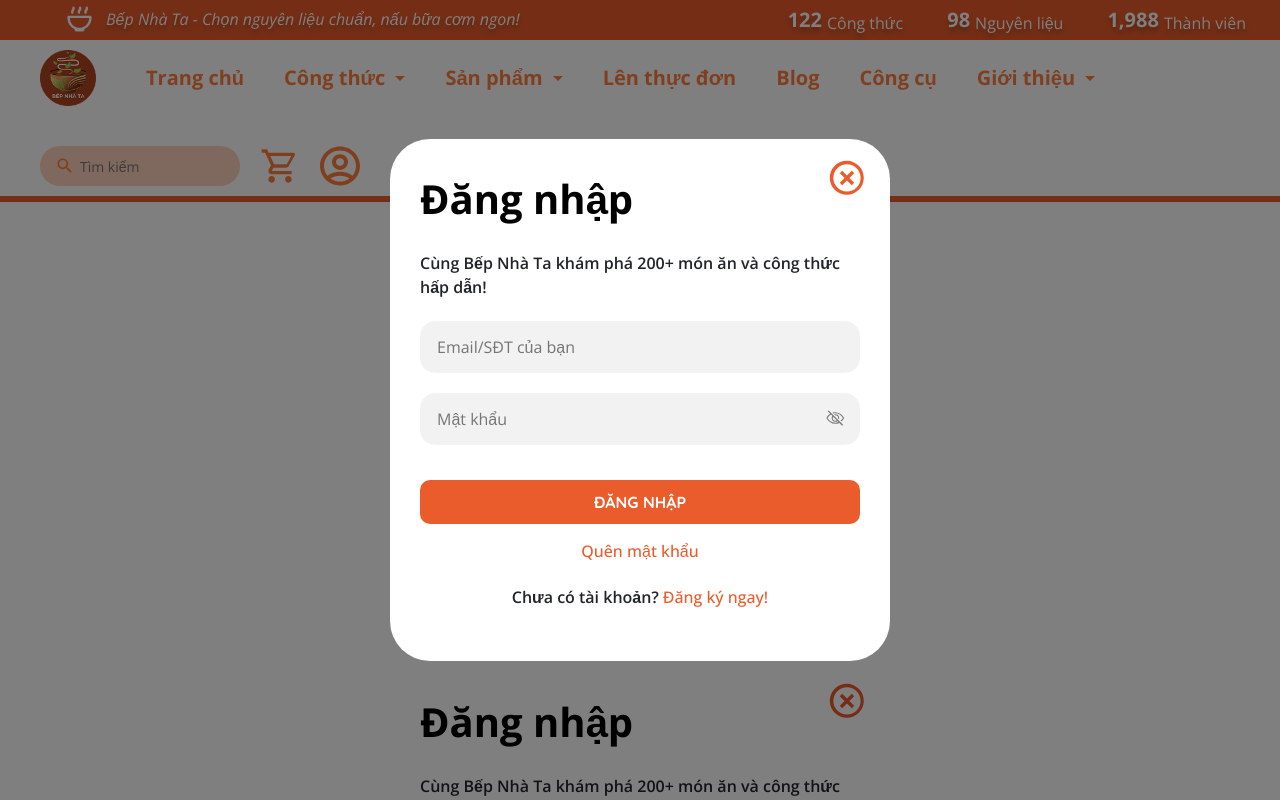
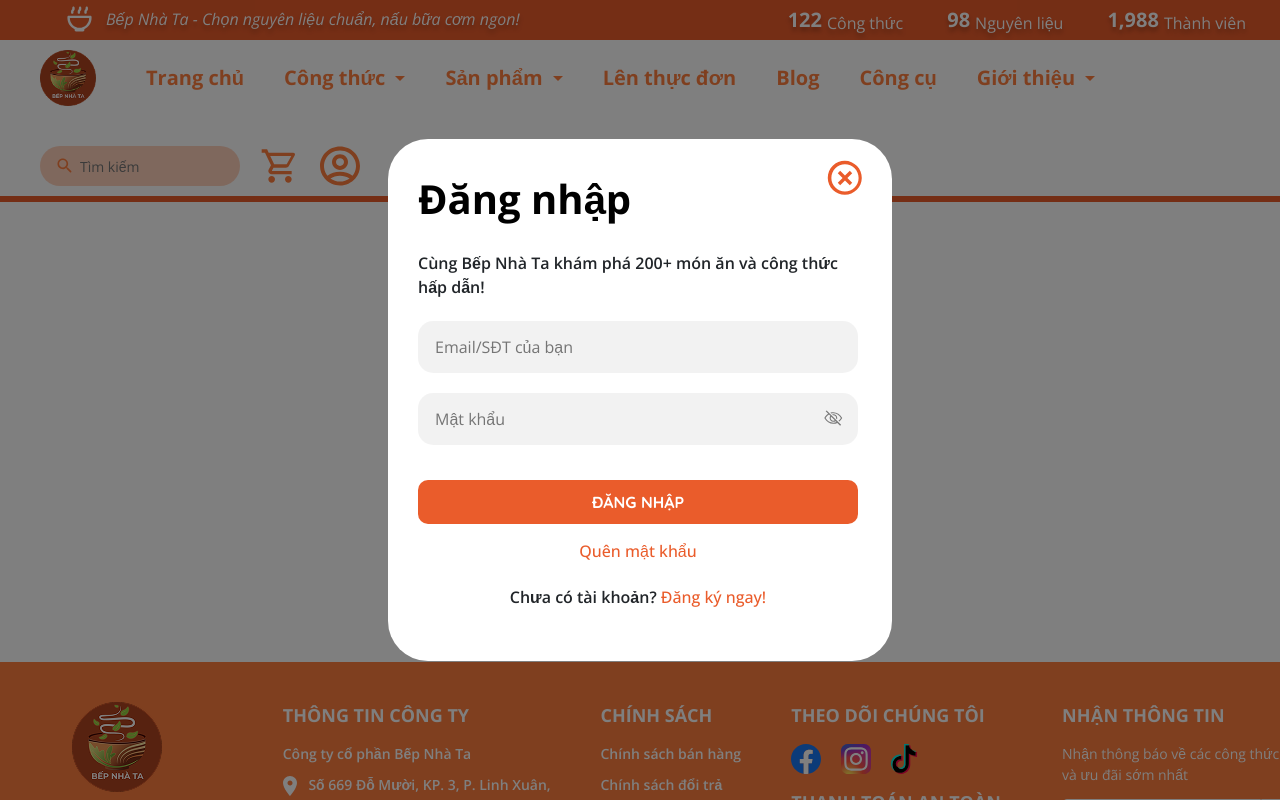
Before and after one commit to kiendc281/WebDev_BepNhaTa, an Angular app in the folder my-app/: page /dang-nhap in a window 1280 px wide. Both pictures are taken after a click on the picture 340 px from the left and 166 px from the top of the page. Shown: the top 800 px of the page. Built offline with nearby package versions, Linux system fonts and the light colour scheme.

Commit message:
done sign in sign up without get data

```diff
--- a/my-app/src/app/app.component.html
+++ b/my-app/src/app/app.component.html
@@ -9,6 +9,6 @@
 <!-- <app-bmibmr></app-bmibmr> -->
 <!-- <app-lien-he></app-lien-he> -->
 <!-- <app-dang-ky></app-dang-ky> -->
-<app-dang-nhap></app-dang-nhap>
+<!-- <app-dang-nhap></app-dang-nhap> -->
 
 <app-footer></app-footer>
--- a/my-app/src/app/dang-ky/dang-ky.component.css
+++ b/my-app/src/app/dang-ky/dang-ky.component.css
@@ -1,9 +1,7 @@
 .container {
   max-width: 500px;
-  margin: 40px auto;
   padding: 30px;
   border-radius: 20px;
-  box-shadow: 0 0 20px rgba(0, 0, 0, 0.1);
   position: relative;
 }
 
--- a/my-app/src/app/dang-ky/dang-ky.component.html
+++ b/my-app/src/app/dang-ky/dang-ky.component.html
@@ -1,5 +1,5 @@
 <div class="container">
-  <button class="close-button">
+  <button class="close-button" (click)="onClose()">
     <img src="../../assets/sign in up/zondicons-close-outline.svg" alt="" />
   </button>
   <div class="title">Đăng ký</div>
@@ -127,7 +127,7 @@
   <div class="login-link">
     <p>
       Đã có tài khoản?
-      <a routerLink="/dang-nhap" style="cursor: pointer">Đăng nhập ngay!</a>
+      <a (click)="navigateToLogin()" style="cursor: pointer">Đăng nhập ngay!</a>
     </p>
   </div>
 </div>
--- a/my-app/src/app/dang-ky/dang-ky.component.ts
+++ b/my-app/src/app/dang-ky/dang-ky.component.ts
@@ -1,4 +1,4 @@
-import { Component, ViewChild } from '@angular/core';
+import { Component, ViewChild, EventEmitter, Output } from '@angular/core';
 import { CommonModule } from '@angular/common';
 import { FormsModule, NgForm } from '@angular/forms';
 import { Router, RouterModule } from '@angular/router';
@@ -12,6 +12,8 @@
 })
 export class DangKyComponent {
   @ViewChild('registerForm') registerForm!: NgForm;
+  @Output() closePopup = new EventEmitter<void>();
+  @Output() switchToLogin = new EventEmitter<void>();
 
   userData = {
     name: '',
@@ -53,6 +55,10 @@
   }
 
   navigateToLogin() {
-    this.router.navigate(['/dang-nhap']);
+    this.switchToLogin.emit();
+  }
+
+  onClose() {
+    this.closePopup.emit();
   }
 }
--- a/my-app/src/app/dang-nhap/dang-nhap.component.html
+++ b/my-app/src/app/dang-nhap/dang-nhap.component.html
@@ -1,5 +1,5 @@
 <div class="container">
-  <button class="close-button">
+  <button class="close-button" (click)="onClose()">
     <img src="../../assets/sign in up/zondicons-close-outline.svg" alt="" />
   </button>
   <div class="title">Đăng nhập</div>
@@ -54,7 +54,9 @@
   <div class="login-link">
     <p>
       Chưa có tài khoản?
-      <a routerLink="/dang-ky" style="cursor: pointer">Đăng ký ngay!</a>
+      <a (click)="navigateToRegister()" style="cursor: pointer"
+        >Đăng ký ngay!</a
+      >
     </p>
   </div>
 </div>
--- a/my-app/src/app/dang-nhap/dang-nhap.component.ts
+++ b/my-app/src/app/dang-nhap/dang-nhap.component.ts
@@ -1,4 +1,4 @@
-import { Component, ViewChild } from '@angular/core';
+import { Component, ViewChild, EventEmitter, Output } from '@angular/core';
 import { FormsModule, NgForm } from '@angular/forms';
 import { CommonModule } from '@angular/common';
 import { Router, RouterModule } from '@angular/router';
@@ -12,6 +12,9 @@
 })
 export class DangNhapComponent {
   @ViewChild('loginForm') loginForm!: NgForm;
+  @Output() closePopup = new EventEmitter<void>();
+  @Output() switchToRegister = new EventEmitter<void>();
+
   email: string = '';
   pass: string = '';
   submitted: boolean = false;
@@ -36,6 +39,10 @@
   }
 
   navigateToRegister() {
-    this.router.navigate(['/dang-ky']);
+    this.switchToRegister.emit();
+  }
+
+  onClose() {
+    this.closePopup.emit();
   }
 }
--- a/my-app/src/app/header/header.component.css
+++ b/my-app/src/app/header/header.component.css
@@ -382,11 +382,34 @@
   background: white;
   border-radius: 40px;
   animation: slideIn 0.3s ease;
+  max-height: 600px;
+  overflow-y: auto;
+  padding-right: 4px;
 }
 
-.popup-content app-dang-nhap .container {
+.popup-content::-webkit-scrollbar {
+  width: 4px;
+}
+
+.popup-content::-webkit-scrollbar-track {
+  background: transparent;
+  margin: 40px 0;
+}
+
+.popup-content::-webkit-scrollbar-thumb {
+  background: rgba(0, 0, 0, 0.2);
+  border-radius: 4px;
+}
+
+.popup-content::-webkit-scrollbar-thumb:hover {
+  background: rgba(0, 0, 0, 0.3);
+}
+
+.popup-content app-dang-nhap .container,
+.popup-content app-dang-ky .container {
   margin: 0;
   padding: 30px;
+  padding-right: 26px;
   box-shadow: none;
   max-width: none;
   border-radius: 20px;
--- a/my-app/src/app/header/header.component.html
+++ b/my-app/src/app/header/header.component.html
@@ -77,6 +77,15 @@
   (click)="closeLoginPopup($event)"
 >
   <div class="popup-content">
-    <app-dang-nhap></app-dang-nhap>
+    <app-dang-nhap
+      *ngIf="isLoginForm"
+      (closePopup)="closeLoginPopup()"
+      (switchToRegister)="switchForm()"
+    ></app-dang-nhap>
+    <app-dang-ky
+      *ngIf="!isLoginForm"
+      (closePopup)="closeLoginPopup()"
+      (switchToLogin)="switchForm()"
+    ></app-dang-ky>
   </div>
 </div>
--- a/my-app/src/app/header/header.component.ts
+++ b/my-app/src/app/header/header.component.ts
@@ -2,27 +2,37 @@
 import { RouterModule, Router } from '@angular/router';
 import { CommonModule } from '@angular/common';
 import { DangNhapComponent } from '../dang-nhap/dang-nhap.component';
+import { DangKyComponent } from '../dang-ky/dang-ky.component';
 
 @Component({
   selector: 'app-header',
   standalone: true,
-  imports: [RouterModule, CommonModule, DangNhapComponent],
+  imports: [RouterModule, CommonModule, DangNhapComponent, DangKyComponent],
   templateUrl: './header.component.html',
   styleUrls: ['./header.component.css'],
 })
 export class HeaderComponent {
   showLoginPopup = false;
+  isLoginForm = true; // true for login, false for register
 
   constructor(private router: Router) {}
 
   toggleLoginPopup() {
     this.showLoginPopup = !this.showLoginPopup;
+    this.isLoginForm = true; // Reset to login form when toggling
   }
 
-  closeLoginPopup(event: MouseEvent) {
-    if ((event.target as HTMLElement).classList.contains('popup-overlay')) {
+  closeLoginPopup(event?: MouseEvent) {
+    if (
+      !event ||
+      (event.target as HTMLElement).classList.contains('popup-overlay')
+    ) {
       this.showLoginPopup = false;
     }
+  }
+
+  switchForm() {
+    this.isLoginForm = !this.isLoginForm;
   }
 
   navigateToLogin() {
```
